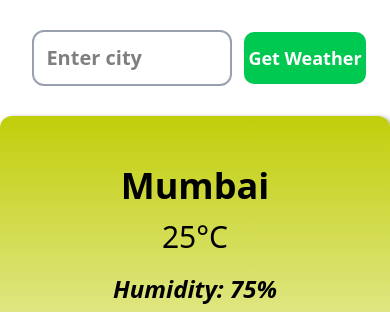
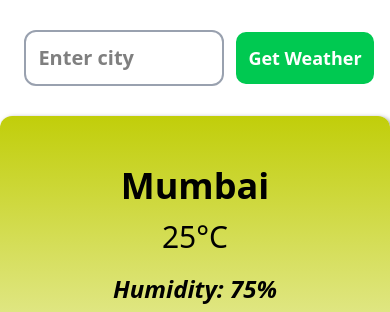
Before and after one commit to caals666/weather-app, a plain HTML site: page index.html in a window 390 px wide. Shown: the top 312 px of the page. Drawn offline with Linux system fonts and the light colour scheme.

Commit message:
responsive web design fix

```diff
--- a/index.html
+++ b/index.html
@@ -8,7 +8,7 @@
     <body class="md:w-auto font-arial flex flex-col items-center w-full h-full">
         <form class="weatherForm m-[20px] w-full flex flex-row items-center justify-center">
             <input type="text" class="md:w-[300px] md:text-md md:h-[60px] cityInput p-3 w-[200px] text-xl font-bold border-2 border-gray-400 rounded-xl m-[10px]" placeholder="Enter city">
-            <button type="submit" class="md:w-[200px] md:h-[60px] md:text-md px-1 py-3 font-bold text-lg bg-green-500 text-white rounded-xl border-2">Get Weather</button>
+            <button type="submit" class="md:w-[200px] md:h-[60px] md:text-md px-3 py-3 font-bold text-lg bg-green-500 text-white rounded-xl border-2">Get Weather</button>
         </form>
 
         <div class="md:w-[425px] md:h-[500px] card rounded-xl mx-auto text-center flex flex-col items-center w-full">
```
